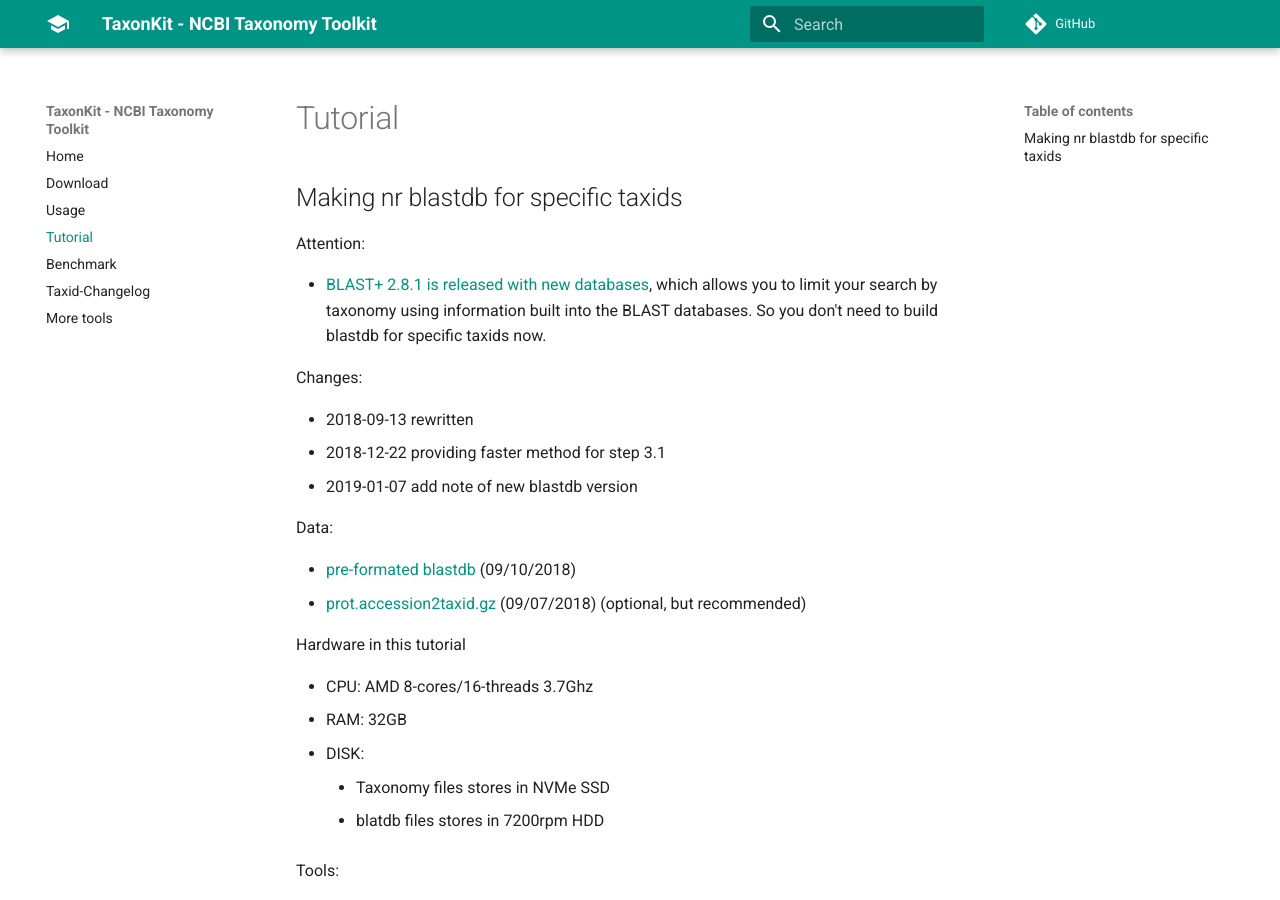
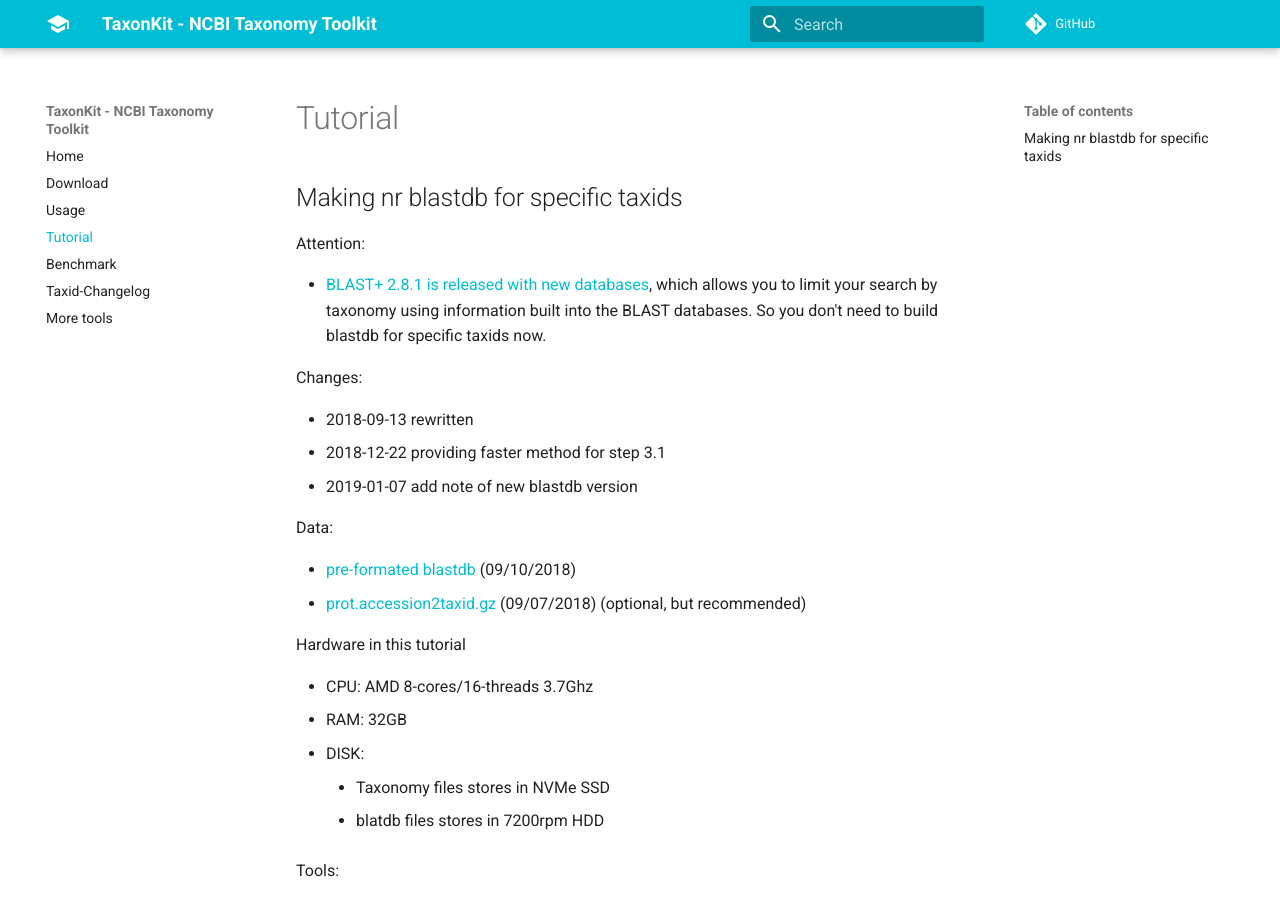
Before and after one commit to shenwei356/taxonkit, an MkDocs documentation site: the page built from doc/docs/tutorial.md, in a window 1280 px wide and 900 px high. Built offline with MkDocs 1.6.1 and Material for MkDocs 9.7.7, drawn with Linux system fonts in a browser that asks for light colours; comment, search, counter and statistics services are not loaded; old or Windows-style settings are respelled for this version of MkDocs.

```diff
--- a/doc/mkdocs.yml
+++ b/doc/mkdocs.yml
@@ -11,7 +11,7 @@
 theme:
     name: 'material'
     palette:
-        primary: 'teal'
+        primary: 'cyan'
         accent: 'blue grey'
     logo:
         icon: 'school'
```
Also changed, not shown: README.md.
